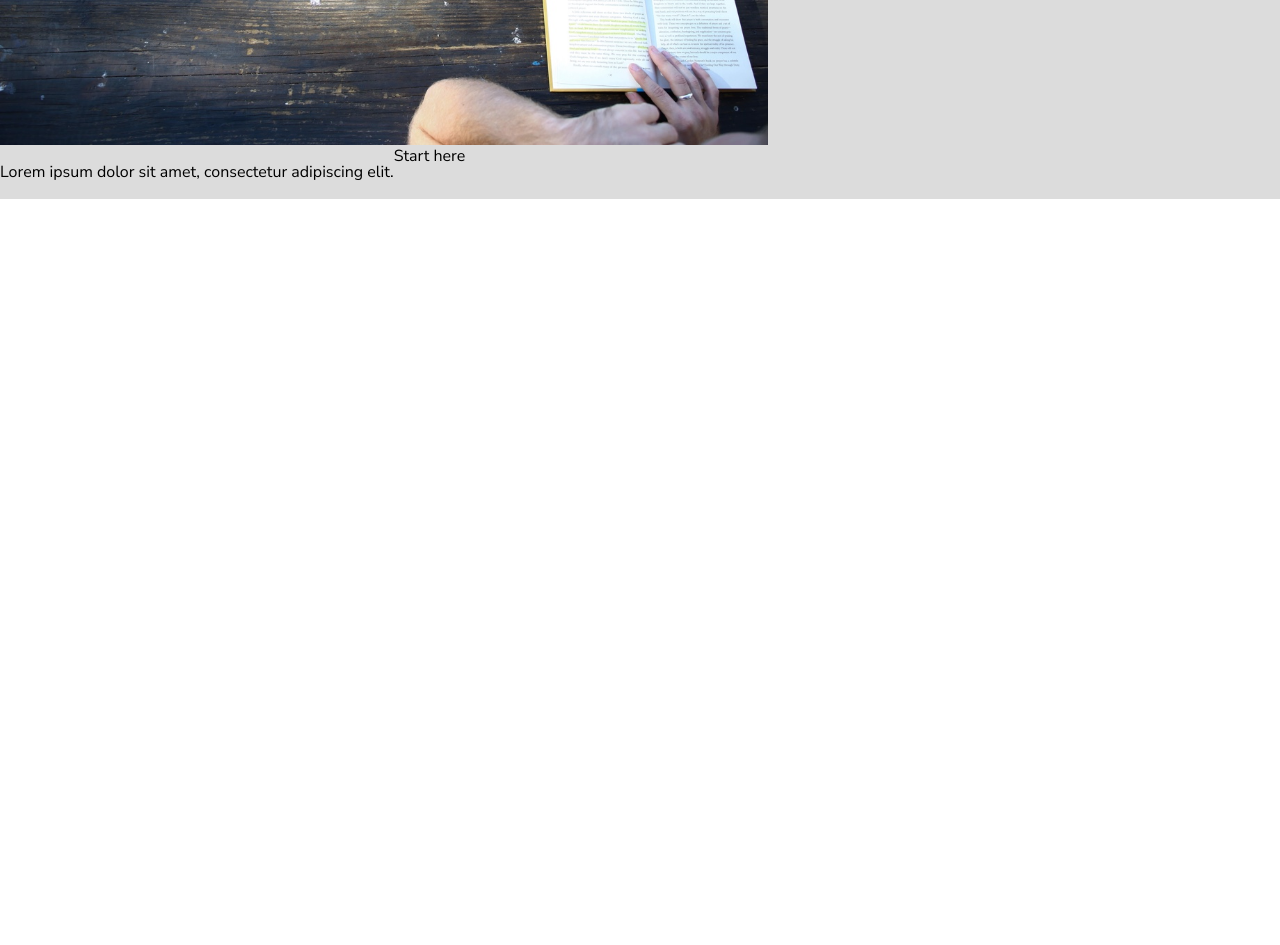
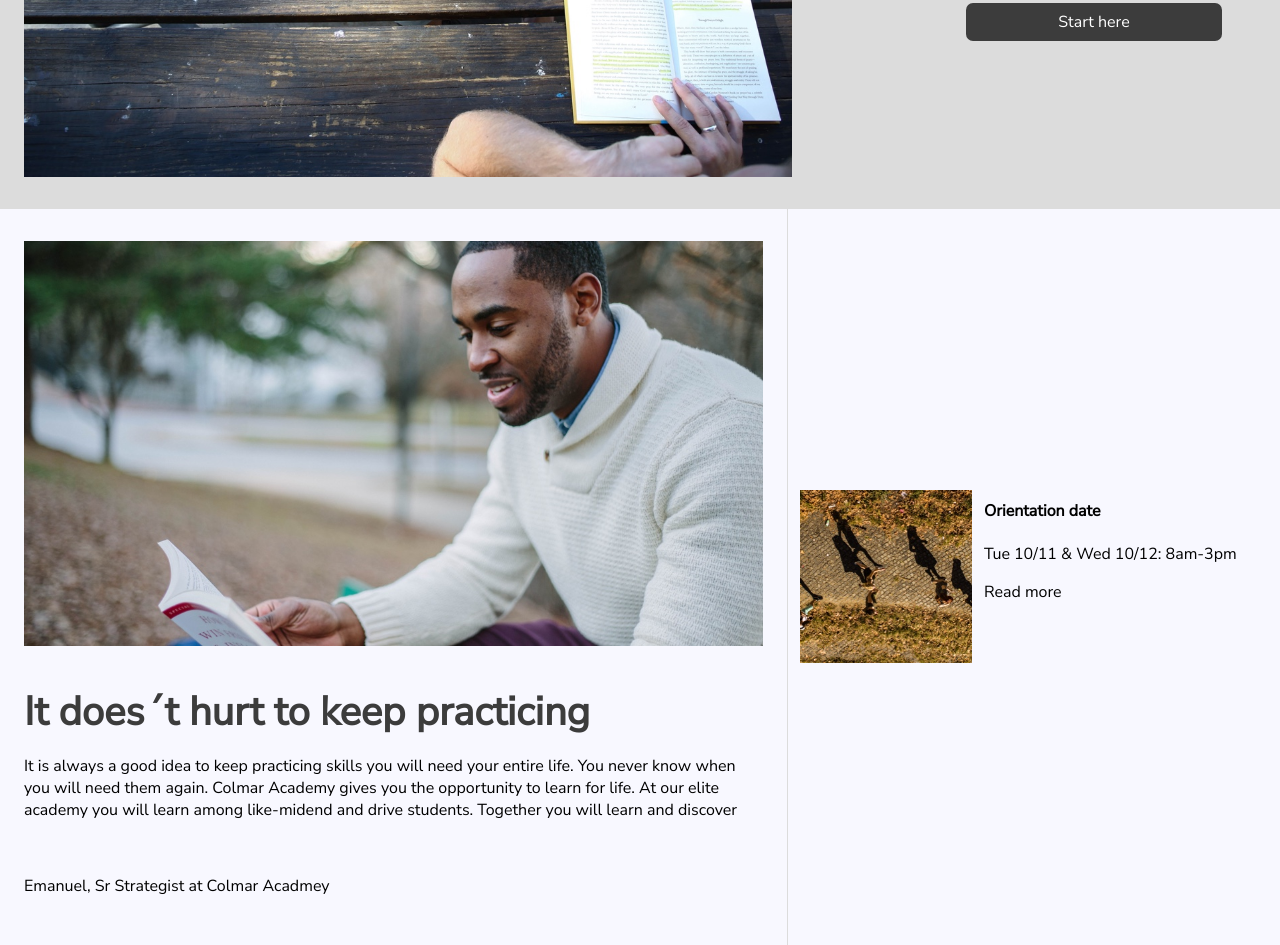
Before and after one commit to paul-lafrentz/colmar-academy, a plain HTML site: page index.html in a window 1280 px wide. Shown: the part 487-1432 px from the top of the page. Before the commit the page ends 800 px from the top, so only its background shows below. Drawn offline with Linux system fonts and the light colour scheme.

Commit message:
Practice 1.0 - working

```diff
--- a/Resources/CSS/style.css
+++ b/Resources/CSS/style.css
@@ -6,7 +6,6 @@ body {
 
 .flex-container {
   display: flex;
-  flex-wrap: wrap;
 }
 
 header {
@@ -17,7 +16,7 @@ header {
   height: 32px;
   padding-left: 5px;
   text-transform: uppercase;
-  padding: auto;
+  margin-top: 21px;
 }
 
 header span {
@@ -37,12 +36,84 @@ nav {
 nav p {
   display: inline-block;
   padding: 0px 8px;
+  margin-top: 21px;
 }
 
 #learn {
   background: Gainsboro;
+  flex-wrap: nowrap;
 }
 
 #learn img {
   width: 60%;
+  padding: 32px 24px;
 }
+
+#description {
+  flex-direction: column;
+  justify-content: center;
+  flex-wrap: wrap;
+  text-align: center;
+}
+
+h2 {
+  color: rgb(60,60,60);
+  font-size: 40px;
+  font-weight: 900;
+  margin-bottom: 1px;
+}
+
+#description p {
+  color: rgb(60,60,60);
+  font-weight: bold;
+  font-size: 20px;
+}
+
+#button {
+  color: white;
+  background-color: rgb(60,60,60);
+  width: 240px;
+  text-align: center;
+  padding: 8px;
+  margin-left: 150px;
+  border-radius: 7px;
+}
+
+#practice {
+  background-color: GhostWhite;
+  flex-wrap: nowrap;
+}
+
+
+.image {
+  width: 60%;
+  padding: 32px 24px;
+}
+
+#information {
+  width: 100%;
+}
+
+#aside {
+  flex-direction: column;
+  justify-content: center;
+  flex-wrap: nowrap;
+  width: 40%;
+  border-left: 1px solid Gainsboro;
+}
+
+#aside-1 {
+  border-bottom: 1px solid rgb(248, 248, 255);
+}
+
+#aside-1 img {
+  padding: 12px;
+  width: 35%;
+  height: auto;
+  float: left;
+  vertical-align: middle;
+}
+
+#aside-1 h4,p,span{
+  width: 100%;
+}
--- a/index.html
+++ b/index.html
@@ -25,10 +25,33 @@
 
       <!--Learn something new every day-->
       <section class="flex-container" id="learn">
-          <img src="Resources/images/banner.jpg" alt="Students studying">
+        <img src="Resources/images/banner.jpg" alt="Students studying">
+        <div class="flex-container" id="description">
           <h2>Learn something new everyday</h2>
-          <p>Lorem ipsum dolor sit amet, consectetur adipiscing elit.</p><br>
+          <p>Lorem ipsum dolor sit amet,<br>consectetur adipiscing elit.</p><br>
           <span id="button">Start here</span>
+        </div>
+      </section>
+      <section class="flex-container" id="practice">
+        <div class="image">
+          <img id="information" src="Resources/images/information-main.jpg" alt="A man reading a book">
+          <h2>It does´t hurt to keep practicing</h2>
+          <p>It is always a good idea to keep practicing skills you will need your entire life.
+          You never know when you will need them again. Colmar Academy gives you the opportunity to learn for life.
+          At our elite academy you will learn among like-midend and drive students. Together you will learn and discover</p><br>
+          <p>Emanuel, Sr Strategist at Colmar Acadmey</p>
+        </div>
+        <div class="flex-container" id="aside">
+          <div id="aside-1">
+              <img src="Resources/images/information-orientation.jpg" alt="">
+              <h4>Orientation date</h4>
+              <p>Tue 10/11 & Wed 10/12: 8am-3pm</p>
+              <span id="read-more">Read more</span>
+          </div>
+          <div class="">
+
+          </div>
+        </div>
       </section>
     </main>
   </body>
```
